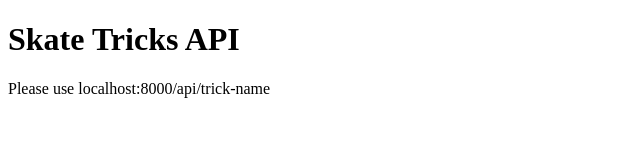
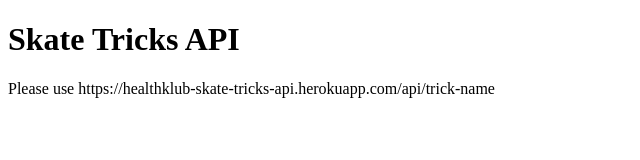
Before and after one commit to malcmakes/skate-tricks-api-production, a website: page index.html in a window 1280 px wide. Shown: the whole page, without its empty margins (0-640 px from the left). Drawn offline with Linux system fonts and the light colour scheme.

Commit message:
updated html documentation

```diff
--- a/index.html
+++ b/index.html
@@ -9,7 +9,7 @@
 <body>
     <h1>Skate Tricks API</h1>
 
-    <p>Please use localhost:8000/api/trick-name</p>
+    <p>Please use https://healthklub-skate-tricks-api.herokuapp.com/api/trick-name</p>
 
     <p></p>
 
```
